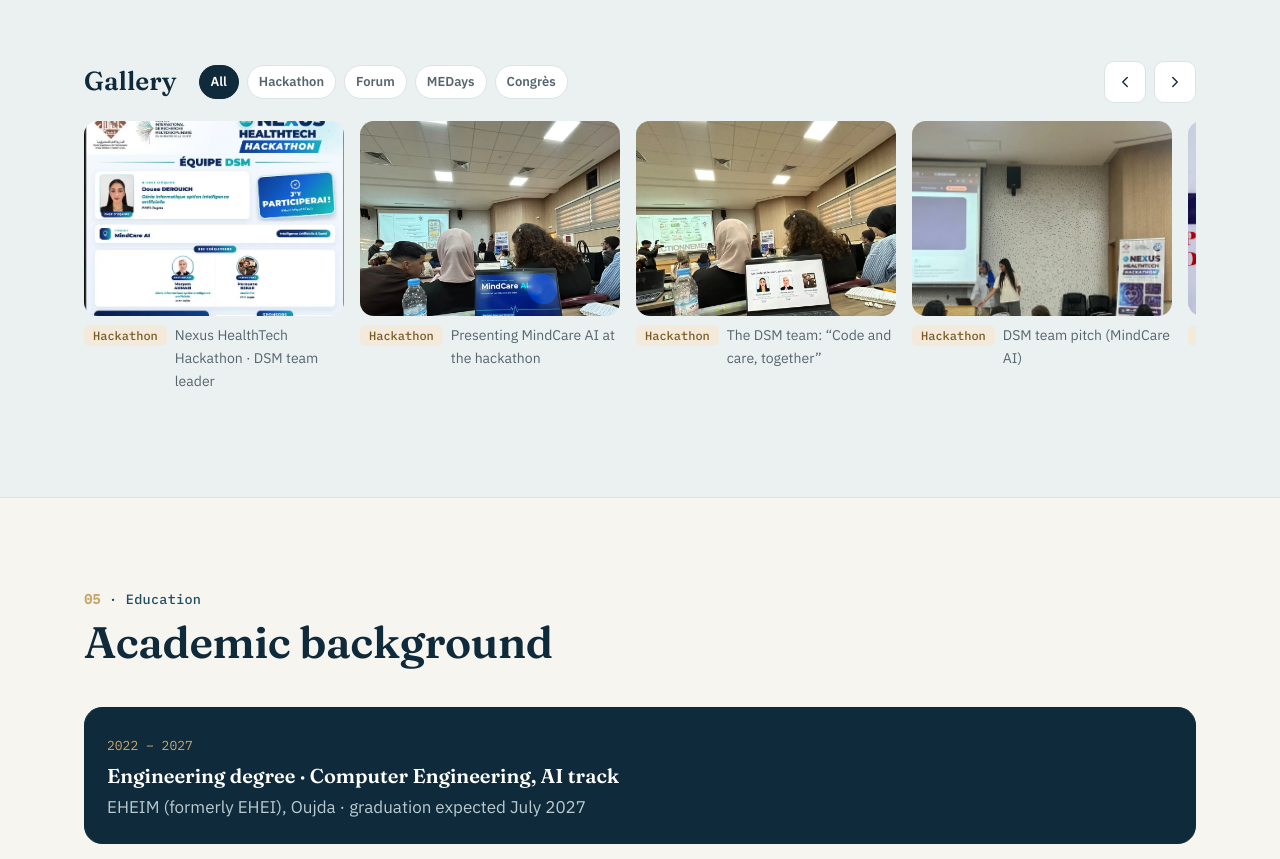
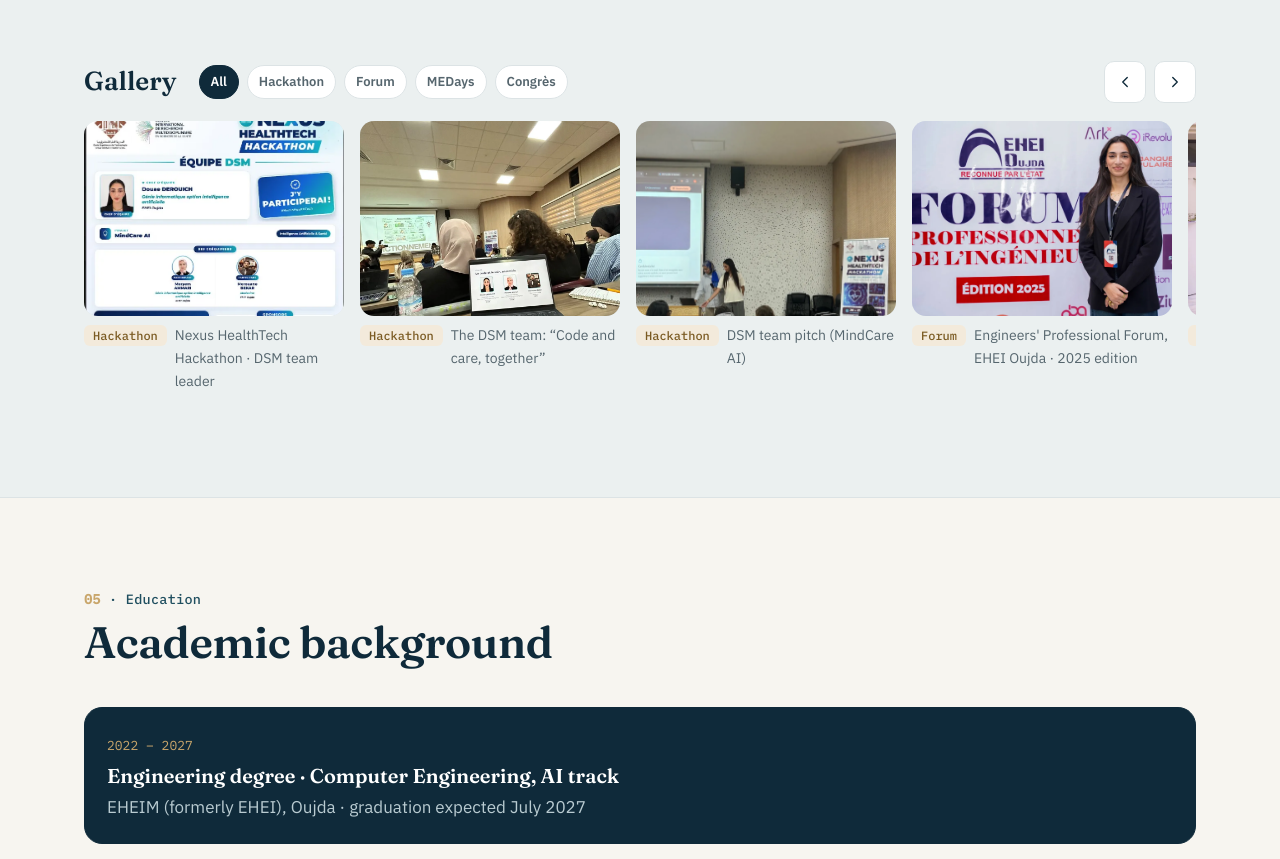
Before and after one commit to douaedr/douaedr.github.io, a plain HTML site: page index.html in a window 1280 px wide. Shown: the part 5800-6659 px from the top of the page. Drawn offline with Linux system fonts and the light colour scheme.

Commit message:
Galerie : retrait de la photo de la diapo MindCare AI
Co-Authored-By: Claude Opus 5.5 <noreply@anthropic.com>
Claude-Session: https://claude.ai/code/session_01Da729z3w77Lc7dMUDU49ar

```diff
--- a/assets/js/data.js
+++ b/assets/js/data.js
@@ -379,8 +379,6 @@ window.PORTFOLIO = {
   gallery: [
     { src: 'assets/img/gallery/01-hackathon-nexus-healthtech.webp', tag: 'Hackathon',
       cap: { fr: "Hackathon Nexus HealthTech · cheffe de l'équipe DSM", en: 'Nexus HealthTech Hackathon · DSM team leader' } },
-    { src: 'assets/img/gallery/02-hackathon-mindcare-ai.webp', tag: 'Hackathon',
-      cap: { fr: 'Présentation de MindCare AI au hackathon', en: 'Presenting MindCare AI at the hackathon' } },
     { src: 'assets/img/gallery/03-hackathon-equipe.webp', tag: 'Hackathon',
       cap: { fr: "L'équipe DSM : « Le code et le soin, ensemble »", en: 'The DSM team: “Code and care, together”' } },
     { src: 'assets/img/gallery/04-hackathon-pitch.webp', tag: 'Hackathon',
--- a/index.html
+++ b/index.html
@@ -25,7 +25,7 @@
 <link rel="preconnect" href="https://fonts.googleapis.com">
 <link rel="preconnect" href="https://fonts.gstatic.com" crossorigin>
 <link href="https://fonts.googleapis.com/css2?family=Fraunces:opsz,wght@9..144,500;9..144,600;9..144,700&family=IBM+Plex+Sans:wght@400;500;600&family=IBM+Plex+Mono:wght@400;500&display=swap" rel="stylesheet">
-<link rel="stylesheet" href="assets/css/style.css?v=20261123c">
+<link rel="stylesheet" href="assets/css/style.css?v=20261123d">
 </head>
 <body>
 <a class="skip" href="#about" data-i18n="skip">Aller au contenu</a>
@@ -62,7 +62,7 @@
 
 <noscript><p style="padding:24px;font-family:sans-serif">Ce portfolio nécessite JavaScript. Contact : douaederouich01@gmail.com</p></noscript>
 
-<script src="assets/js/data.js?v=20261123c"></script>
-<script src="assets/js/app.js?v=20261123c"></script>
+<script src="assets/js/data.js?v=20261123d"></script>
+<script src="assets/js/app.js?v=20261123d"></script>
 </body>
 </html>
```
Also changed, not shown: assets/img/gallery/02-hackathon-mindcare-ai.webp (deleted).
